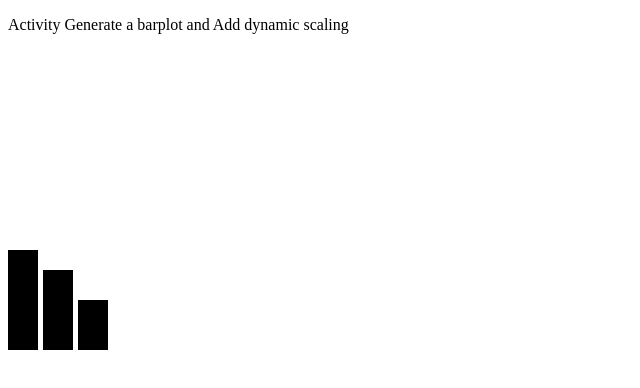
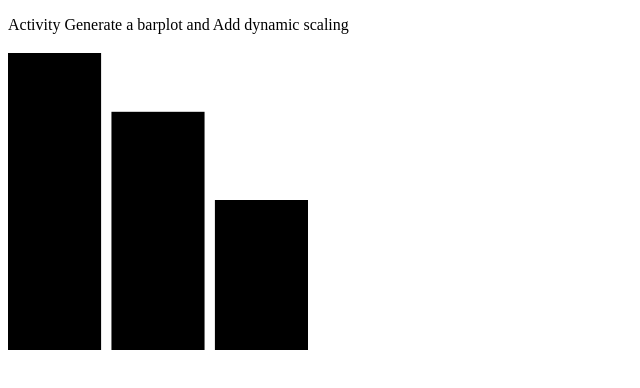
Before and after one commit to thevaderdude/dsc106-team50, a plain HTML site: page Lab4/lab4.html in a window 1280 px wide. Shown: the whole page, without its empty margins (0-640 px from the left). Drawn offline with nearby package versions, Linux system fonts and the light colour scheme.

Commit message:
rename and dynamic scaling

```diff
--- a/Lab4/index.html
+++ b/Lab4/lab4.html
@@ -46,14 +46,20 @@
             // drawing the barplot, without dynamic scaling for now (slide 1)
             // we will integrate dynamic scaling in slide 2
 
+			padding = 3
+
+			xScale = d3.scaleBand().domain(r.keys()).range([0, svgwidth]).paddingInner(0.1)
+			yScale = d3.scaleLinear().domain([0, d3.max(r.values())]).range([svgheight - padding, padding])
+
+
             svg.selectAll('.bara1')
             .data(r)
             .enter()
             .append('rect')
-            .attr('x', (d,i)=> i*35)
-            .attr('y', d => svgheight - d[1]*10)
-            .attr('width', 30)
-            .attr('height', d => d[1]*10);
+            .attr('x', (d,i)=> xScale(d[0]))
+            .attr('y', d => yScale(d[1]))
+            .attr('width', d => xScale.bandwidth())
+            .attr('height', d => svgheight - yScale(d[1]));
 
 
 
```
